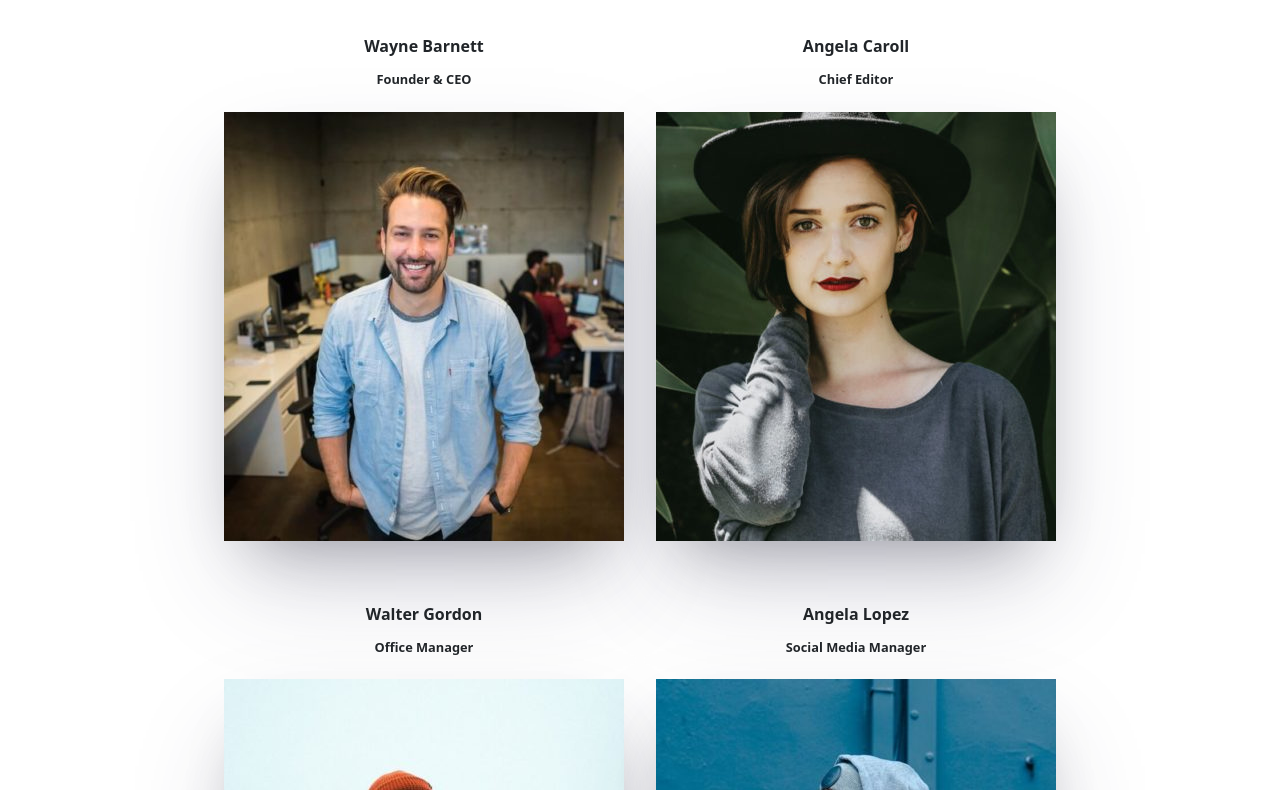
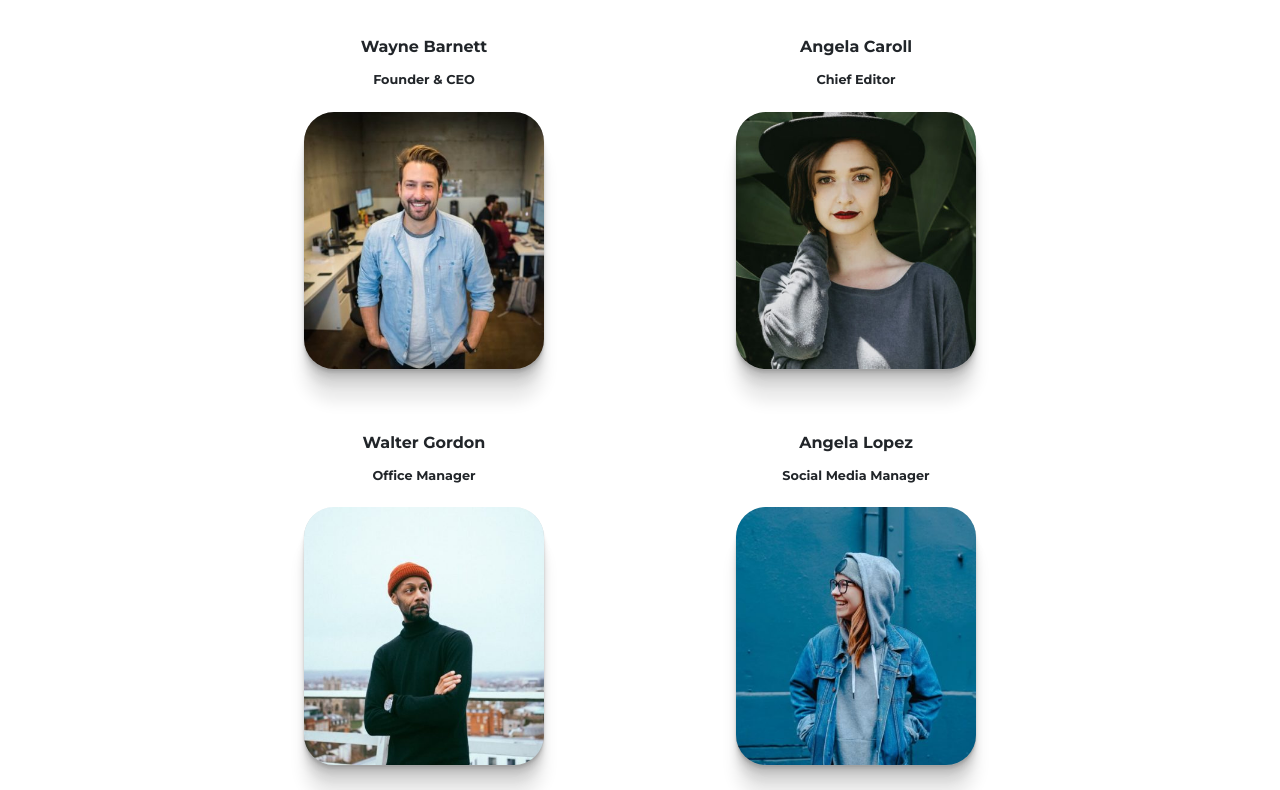
Before and after one commit to giuliaballestrero/js-our-team, a plain HTML site: page index.html in a window 1280 px wide. Shown: the part 131-921 px from the top of the page. Drawn offline with nearby package versions, Linux system fonts and the light colour scheme.

Commit message:
Improve html & css

```diff
--- a/css/style.css
+++ b/css/style.css
@@ -1,10 +1,15 @@
+main {
+    font-family: 'Montserrat', sans-serif;
+}
+
 .my-card {
 padding: 1rem;
 
 }
 
-.my-img {
-    box-shadow: rgba(50, 50, 93, 0.25) 0px 50px 100px -20px, rgba(0, 0, 0, 0.3) 0px 30px 60px -30px, rgba(10, 37, 64, 0.35) 0px -2px 6px 0px inset;
+figure>img {
+    width: 60%;
+    box-shadow: rgba(0, 0, 0, 0.17) 0px -23px 25px 0px inset, rgba(0, 0, 0, 0.15) 0px -36px 30px 0px inset, rgba(0, 0, 0, 0.1) 0px -79px 40px 0px inset, rgba(0, 0, 0, 0.06) 0px 2px 1px, rgba(0, 0, 0, 0.09) 0px 4px 2px, rgba(0, 0, 0, 0.09) 0px 8px 4px, rgba(0, 0, 0, 0.09) 0px 16px 8px, rgba(0, 0, 0, 0.09) 0px 32px 16px;    border-radius: 30px;
 }
 
 .my-h2 {
--- a/index.html
+++ b/index.html
@@ -9,9 +9,12 @@
     <link href="https://cdn.jsdelivr.net/npm/bootstrap@5.2.3/dist/css/bootstrap.min.css" rel="stylesheet" integrity="sha384-rbsA2VBKQhggwzxH7pPCaAqO46MgnOM80zW1RWuH61DGLwZJEdK2Kadq2F9CUG65" crossorigin="anonymous">
     <!--myCSS-->
     <link rel="stylesheet" href="./css/style.css">
+    <!--Google Font-->
+    <link rel="preconnect" href="https://fonts.googleapis.com"><link rel="preconnect" href="https://fonts.gstatic.com" crossorigin><link href="https://fonts.googleapis.com/css2?family=Montserrat:wght@400;600;700&display=swap" rel="stylesheet">
 </head>
 
 <body>
+    <main>
         <div class="container-fluid py-5">
             <div class="row text-center">
                  <div class="col-12">
@@ -25,6 +28,7 @@
                 </div>
             </div>
         </div>
+    </main>
 
     <script src="./js/script.js"></script>
 </body>
--- a/js/script.js
+++ b/js/script.js
@@ -79,8 +79,7 @@ photo : "barbara-ramos-graphic-designer.jpg",
       card.appendChild(myH3);
 
       const myImg = document.createElement('figure');
-      myImg.classList.add('my-img');
-      myImg .innerHTML= "<img src=" + "./img/" + team[info].photo + ">"
+      myImg .innerHTML= "<img src=" + "./img/" + team[info].photo + ">";
       card.appendChild(myImg);
 
     };
```
Lines whose indentation alone changed are shown as unchanged.
